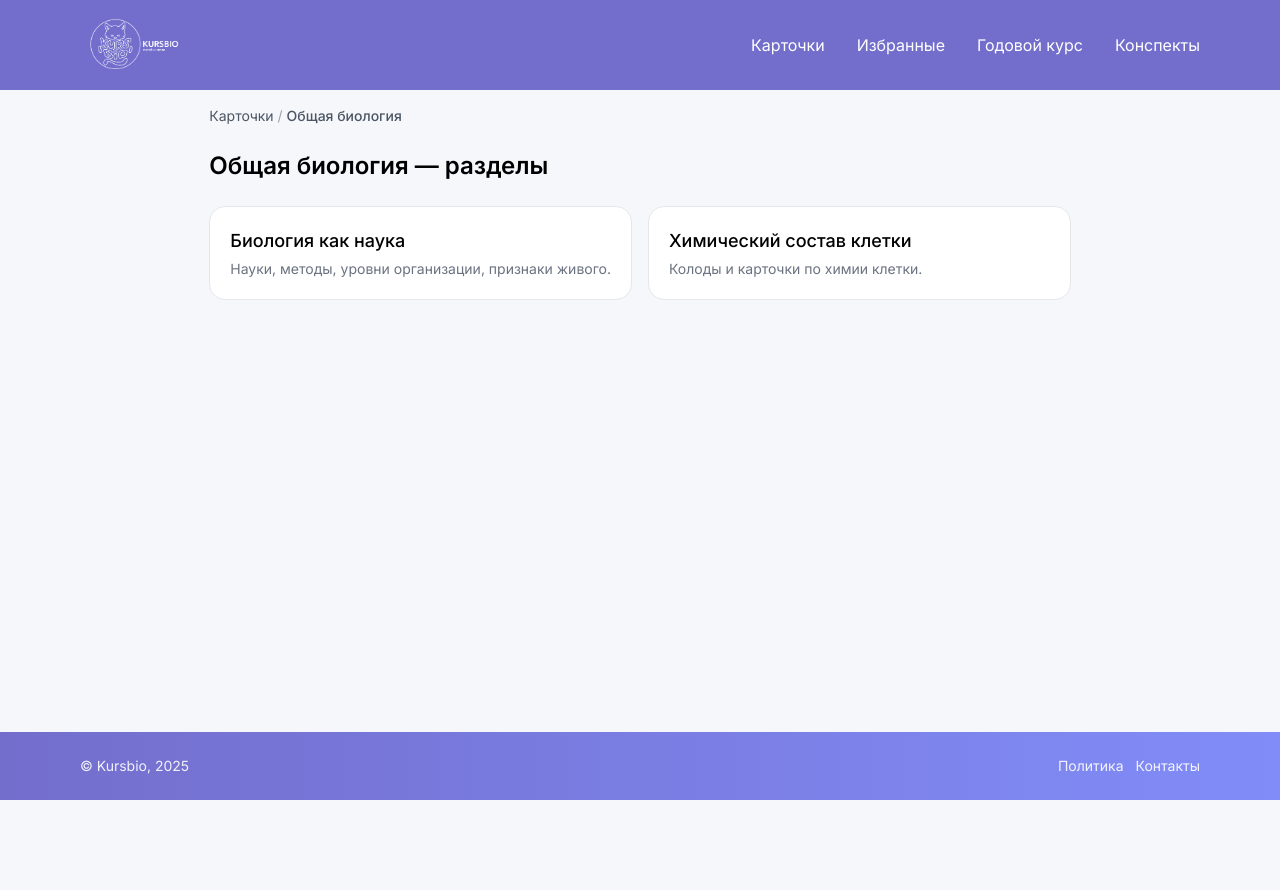
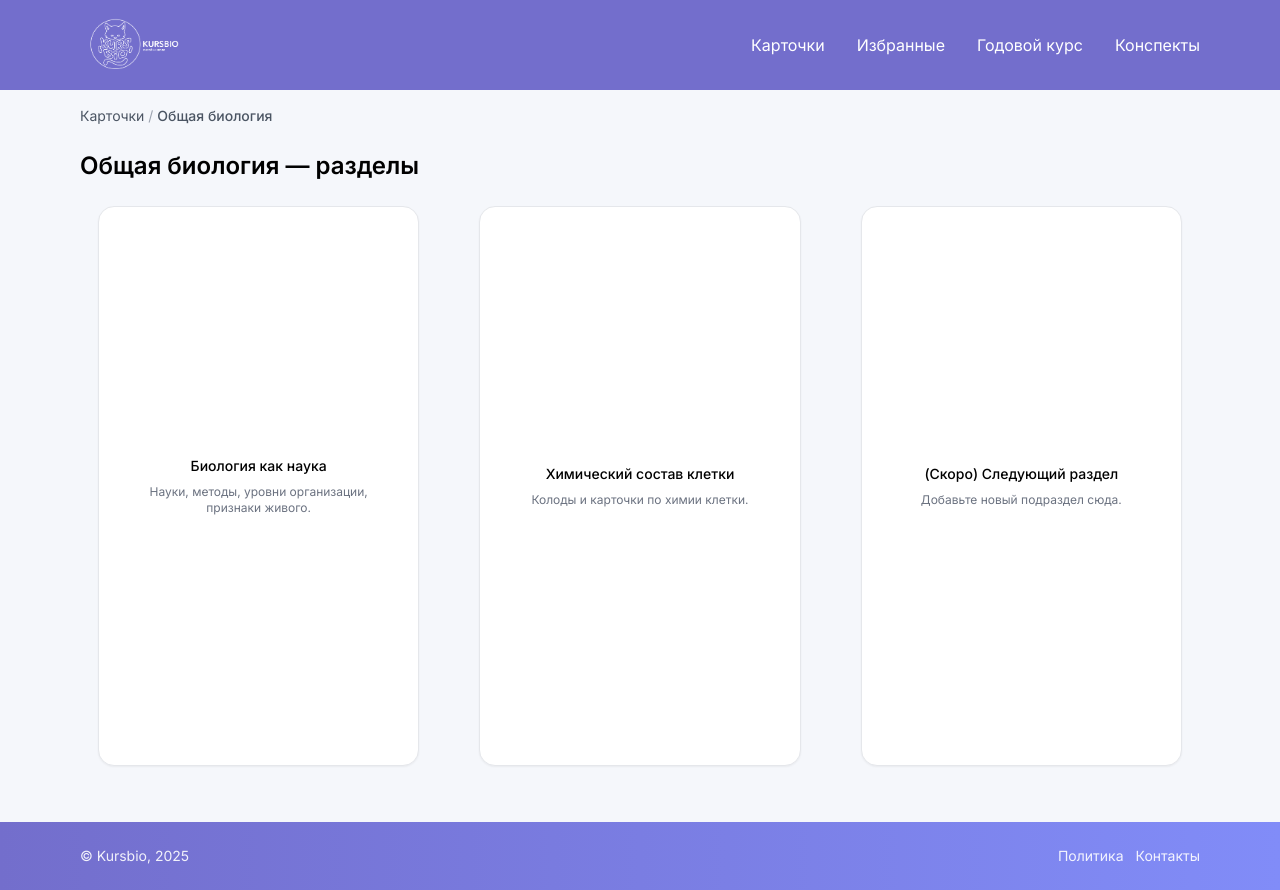
Before and after one commit to Cavor789/kursbio-flashcards, a Next.js app: page /biology in a window 1280 px wide. Before the commit the page ends 800 px from the top, so only its background shows below. Built offline with nearby package versions, Linux system fonts and the light colour scheme.

Commit message:
Update page.tsx

```diff
--- a/app/biology/page.tsx
+++ b/app/biology/page.tsx
@@ -8,23 +8,73 @@ export const metadata = {
 export default function BiologyIndex() {
   return (
     <section className="space-y-6">
+      {/* Хлебные крошки */}
       <div className="text-sm text-gray-600">
         <Link href="/cards" className="hover:underline">Карточки</Link>
         <span className="text-gray-400"> / </span>
         <span className="font-medium">Общая биология</span>
       </div>
 
+      {/* Заголовок раздела (единственный) */}
       <h1 className="text-2xl font-semibold">Общая биология — разделы</h1>
 
-      <div className="grid grid-cols-1 sm:grid-cols-2 gap-4">
-        <Link href="/biology/science" className="block p-5 rounded-2xl border bg-white hover:shadow">
-          <div className="text-lg font-medium">Биология как наука</div>
-          <div className="text-sm text-gray-500 mt-1">Науки, методы, уровни организации, признаки живого.</div>
+      {/* Сетка карточек: 1 колонка на мобиле, 3 на десктопе */}
+      <div className="grid grid-cols-1 md:grid-cols-3 gap-6 justify-items-center">
+        {/* Карточка 1 */}
+        <Link
+          href="/biology/science"
+          className="
+            w-full md:w-[90%] max-w-[460px]
+            h-[70vh]
+            rounded-2xl border bg-white shadow-sm hover:shadow-md
+            transition-transform duration-300 hover:scale-[1.01]
+            p-6 flex flex-col justify-center text-center
+          "
+        >
+          <div className="text-base md:text-sm leading-tight font-medium">
+            Биология как наука
+          </div>
+          <div className="text-sm md:text-xs text-gray-500 mt-2 leading-snug">
+            Науки, методы, уровни организации, признаки живого.
+          </div>
         </Link>
 
-        <Link href="/biology/chemistry" className="block p-5 rounded-2xl border bg-white hover:shadow">
-          <div className="text-lg font-medium">Химический состав клетки</div>
-          <div className="text-sm text-gray-500 mt-1">Колоды и карточки по химии клетки.</div>
+        {/* Карточка 2 */}
+        <Link
+          href="/biology/chemistry"
+          className="
+            w-full md:w-[90%] max-w-[460px]
+            h-[70vh]
+            rounded-2xl border bg-white shadow-sm hover:shadow-md
+            transition-transform duration-300 hover:scale-[1.01]
+            p-6 flex flex-col justify-center text-center
+          "
+        >
+          <div className="text-base md:text-sm leading-tight font-medium">
+            Химический состав клетки
+          </div>
+          <div className="text-sm md:text-xs text-gray-500 mt-2 leading-snug">
+            Колоды и карточки по химии клетки.
+          </div>
+        </Link>
+
+        {/* Заглушка под будущие разделы — можно удалить/добавить новые */}
+        <Link
+          href="/biology/next"
+          className="
+            w-full md:w-[90%] max-w-[460px]
+            h-[70vh]
+            rounded-2xl border bg-white shadow-sm hover:shadow-md
+            transition-transform duration-300 hover:scale-[1.01]
+            p-6 flex flex-col justify-center text-center
+          "
+        >
+          <div className="text-base md:text-sm leading-tight font-medium">
+            (Скоро) Следующий раздел
+          </div>
+          <div className="text-sm md:text-xs text-gray-500 mt-2 leading-snug">
+            Добавьте новый подраздел сюда.
+          </div>
         </Link>
       </div>
     </section>
```
